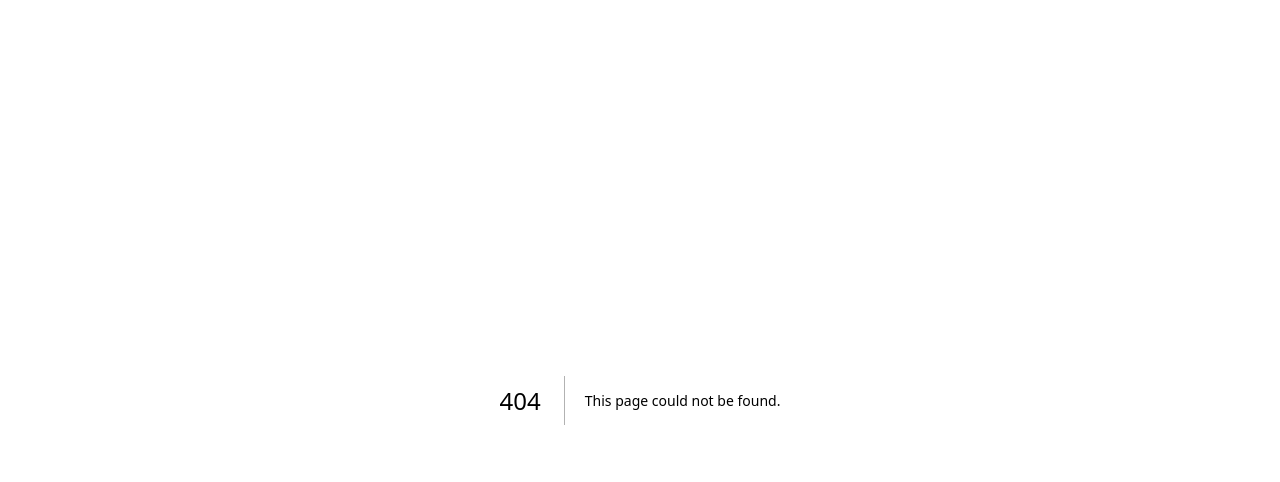
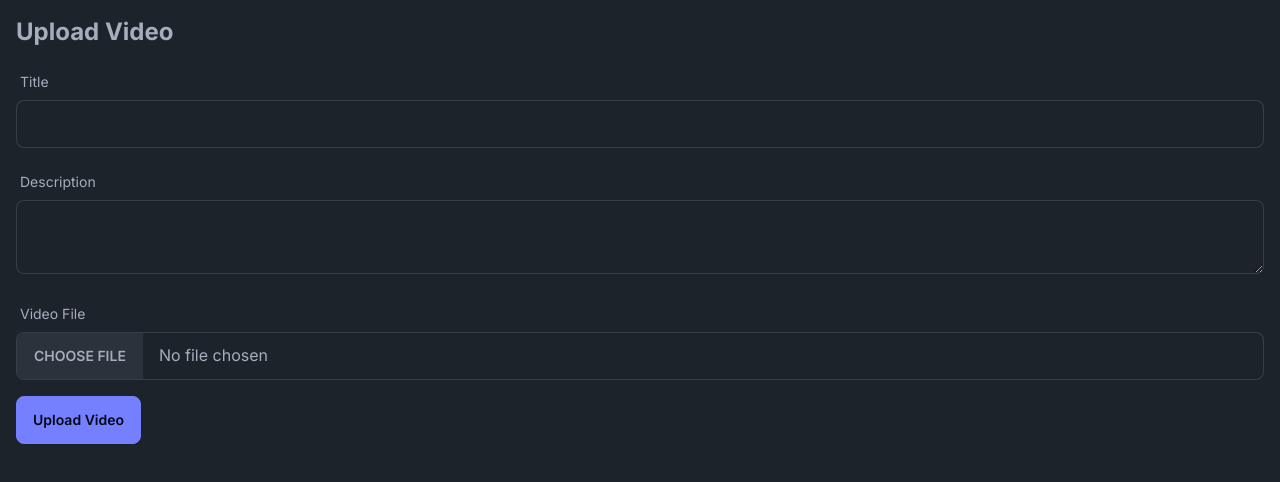
Before and after one commit to Vedant817/Nextjs-Cloudinary-Appp, a Next.js app: page /video-upload in a window 1280 px wide. Before the commit this address had no page. Shown: the top 482 px of the page. Built offline with nearby package versions, Linux system fonts and the light colour scheme.

Commit message:
Image Upload and Video Upload Page

```diff
--- /dev/null
+++ b/src/app/(app)/social-share/page.tsx
@@ -0,0 +1,154 @@
+"use client"
+import React, { useState, useEffect, useRef } from 'react'
+import { CldImage } from 'next-cloudinary';
+
+const socialFormats = {
+  "Instagram Square (1:1)": { width: 1080, height: 1080, aspectRatio: "1:1" },
+  "Instagram Portrait (4:5)": { width: 1080, height: 1350, aspectRatio: "4:5" },
+  "Twitter Post (16:9)": { width: 1200, height: 675, aspectRatio: "16:9" },
+  "Twitter Header (3:1)": { width: 1500, height: 500, aspectRatio: "3:1" },
+  "Facebook Cover (205:78)": { width: 820, height: 312, aspectRatio: "205:78" },
+};
+
+type SocialFormat = keyof typeof socialFormats;
+
+const SocialShare = () => {
+  const [uploadedImage, setUploadedImage] = useState<string | null>(null);
+  const [selectedFormat, setSelectedFormat] = useState<SocialFormat>("Instagram Square (1:1)");
+  const [isUploading, setIsUploading] = useState(false);
+  const [isTransforming, setIsTransforming] = useState(false);
+  const imgRef = useRef<HTMLImageElement>(null);
+
+  useEffect(() => {
+    if (uploadedImage) {
+      setIsTransforming(true);
+    }
+  }, [selectedFormat, uploadedImage])
+
+  const handleFileUpload = async (event: React.ChangeEvent<HTMLInputElement>) => {
+    const file = event.target.files?.[0];
+    if (!file) return;
+    setIsUploading(true);
+    const formData = new FormData();
+    formData.append("file", file);
+
+    try {
+      const response = await fetch('/api/image-upload', {
+        method: 'POST',
+        body: formData
+      });
+
+      if (!response.ok) {
+        throw new Error('Failed to upload image');
+      }
+
+      const data = await response.json();
+      setUploadedImage(data.publicId);
+    } catch (error) {
+      console.log(error);
+      alert('Failed to upload image');
+    } finally {
+      setIsUploading(false);
+    }
+  };
+
+  const handleDownload = () => {
+    if (!imgRef.current) return;
+
+    fetch(imgRef.current.src).then((response) => {
+      response.blob().then((blob) => {
+        const url = window.URL.createObjectURL(blob);
+        const link = document.createElement('a');
+        link.href = url;
+        link.download = `${selectedFormat.replace(/\s+/g, "_").toLowerCase()}.png`;
+        document.body.appendChild(link);
+        link.click();
+        document.body.removeChild(link);
+        window.URL.revokeObjectURL(url);
+        document.body.removeChild(link);
+      });
+    })
+  }
+  return (
+    <div className="container mx-auto p-4 max-w-4xl">
+      <h1 className="text-3xl font-bold mb-6 text-center">
+        Social Media Image Creator
+      </h1>
+
+      <div className="card">
+        <div className="card-body">
+          <h2 className="card-title mb-4">Upload an Image</h2>
+          <div className="form-control">
+            <label className="label">
+              <span className="label-text">Choose an image file</span>
+            </label>
+            <input
+              type="file"
+              onChange={handleFileUpload}
+              className="file-input file-input-bordered file-input-primary w-full"
+            />
+          </div>
+
+          {isUploading && (
+            <div className="mt-4">
+              <progress className="progress progress-primary w-full"></progress>
+            </div>
+          )}
+
+          {uploadedImage && (
+            <div className="mt-6">
+              <h2 className="card-title mb-4">Select Social Media Format</h2>
+              <div className="form-control">
+                <select
+                  className="select select-bordered w-full"
+                  value={selectedFormat}
+                  onChange={(e) =>
+                    setSelectedFormat(e.target.value as SocialFormat)
+                  }
+                >
+                  {Object.keys(socialFormats).map((format) => (
+                    <option key={format} value={format}>
+                      {format}
+                    </option>
+                  ))}
+                </select>
+              </div>
+
+              <div className="mt-6 relative">
+                <h3 className="text-lg font-semibold mb-2">Preview:</h3>
+                <div className="flex justify-center">
+                  {isTransforming && (
+                    <div className="absolute inset-0 flex items-center justify-center bg-base-100 bg-opacity-50 z-10">
+                      <span className="loading loading-spinner loading-lg"></span>
+                    </div>
+                  )}
+                  <CldImage
+                    width={socialFormats[selectedFormat].width}
+                    height={socialFormats[selectedFormat].height}
+                    src={uploadedImage}
+                    sizes="100vw"
+                    alt="transformed image"
+                    crop="fill"
+                    aspectRatio={socialFormats[selectedFormat].aspectRatio}
+                    gravity='auto'
+                    ref={imgRef}
+                    onLoad={() => setIsTransforming(false)}
+                  />
+                </div>
+              </div>
+
+              <div className="card-actions justify-end mt-6">
+                <button className="btn btn-primary" onClick={handleDownload}>
+                  Download for {selectedFormat}
+                </button>
+              </div>
+            </div>
+          )}
+        </div>
+      </div>
+    </div>
+
+  )
+}
+
+export default SocialShare
--- /dev/null
+++ b/src/app/(app)/video-upload/page.tsx
@@ -0,0 +1,98 @@
+import React, { useState, useEffect } from 'react'
+import axios from 'axios'
+import { useRouter } from 'next/navigation'
+
+
+const VideoUpload = () => {
+  const [files, setFiles] = useState<File | null>(null);
+  const [title, setTitle] = useState('');
+  const [description, setDescription] = useState('');
+  const [isUploading, setIsUploading] = useState(false);
+  const router = useRouter();
+  const MAX_FILE_SIZE = 70 * 1024 * 1024;
+
+  const handleSubmit = async (e: React.FormEvent) => {
+    e.preventDefault();
+    if (!files) {
+      alert('Please select a file');
+      return;
+    }
+    if (files.size > MAX_FILE_SIZE) {
+      //TODO: Show a toast message
+      alert('File size exceeds the limit');
+      return;
+    }
+    setIsUploading(true);
+    const formData = new FormData();
+    formData.append('file', files);
+    formData.append('title', title);
+    formData.append('description', description);
+    formData.append('originalSize', files.size.toString());
+    try {
+      const res = await axios.post('/api/video-upload', formData, {
+        headers: {
+          'Content-Type': 'multipart/form-data'
+        }
+      });
+      if (!res) {
+        alert('Failed to upload video');
+      }
+    } catch (err) {
+      console.log(err)
+      alert((err as any).response.data.message);
+    } finally {
+      setIsUploading(false);
+    }
+  };
+
+  return (
+    <div className="container mx-auto p-4">
+      <h1 className="text-2xl font-bold mb-4">Upload Video</h1>
+      <form onSubmit={handleSubmit} className="space-y-4">
+        <div>
+          <label className="label">
+            <span className="label-text">Title</span>
+          </label>
+          <input
+            type="text"
+            value={title}
+            onChange={(e) => setTitle(e.target.value)}
+            className="input input-bordered w-full"
+            required
+          />
+        </div>
+        <div>
+          <label className="label">
+            <span className="label-text">Description</span>
+          </label>
+          <textarea
+            value={description}
+            onChange={(e) => setDescription(e.target.value)}
+            className="textarea textarea-bordered w-full"
+          />
+        </div>
+        <div>
+          <label className="label">
+            <span className="label-text">Video File</span>
+          </label>
+          <input
+            type="file"
+            accept="video/*"
+            onChange={(e) => setFiles(e.target.files?.[0] || null)}
+            className="file-input file-input-bordered w-full"
+            required
+          />
+        </div>
+        <button
+          type="submit"
+          className="btn btn-primary"
+          disabled={isUploading}
+        >
+          {isUploading ? "Uploading..." : "Upload Video"}
+        </button>
+      </form>
+    </div>
+  )
+};
+
+export default VideoUpload
```
